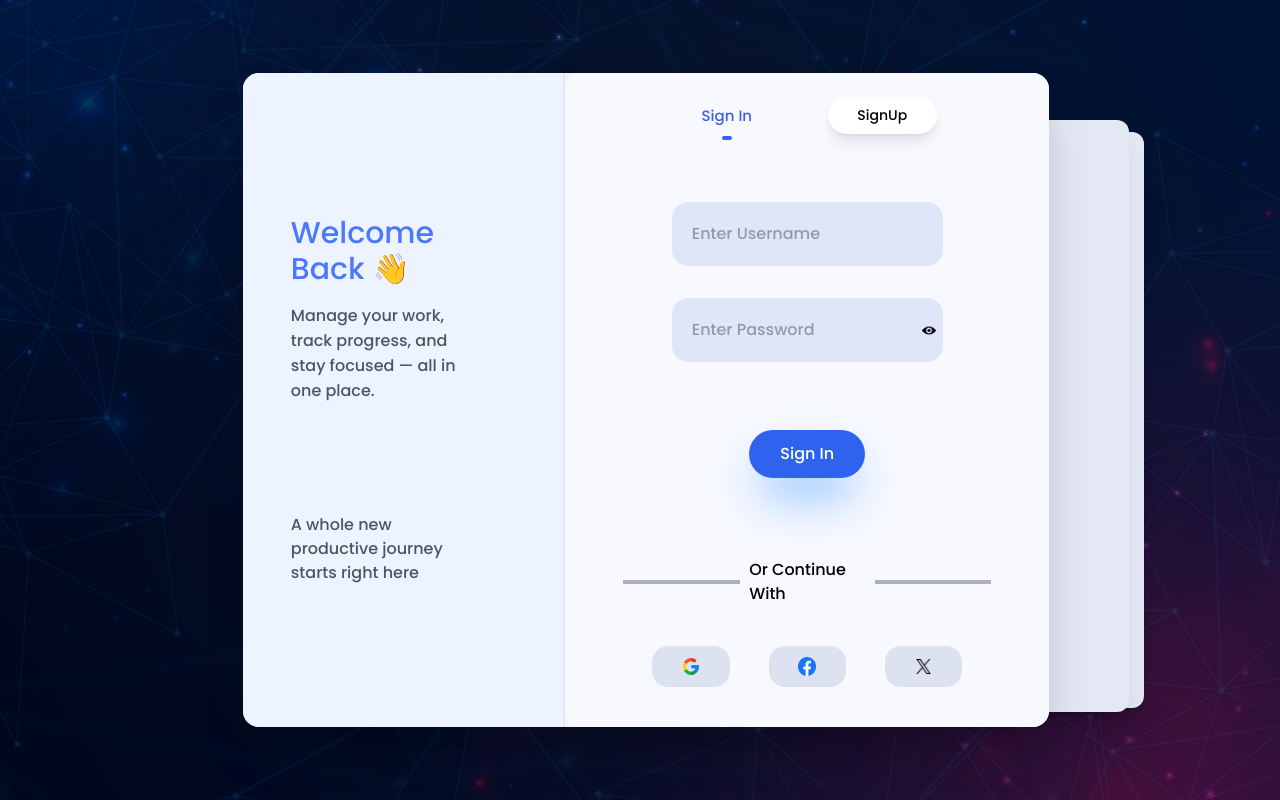
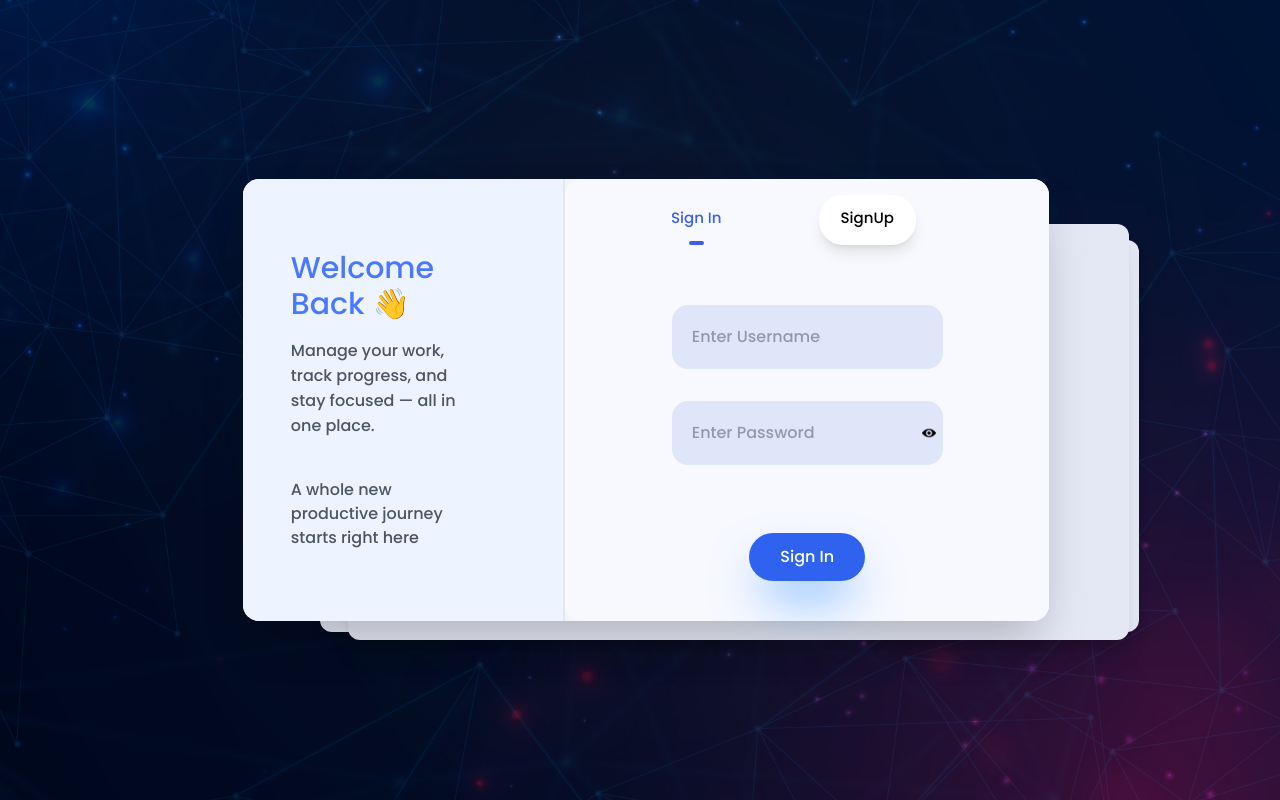
Before and after one commit to Prateek-Shar/Dashboard_Frontend, a React (Vite) app: page / in a window 1280 px wide. Built offline with nearby package versions, Linux system fonts and the light colour scheme.

Commit message:
changes in ui

```diff
--- a/src/Pages/Login_Register.tsx
+++ b/src/Pages/Login_Register.tsx
@@ -31,13 +31,13 @@ const Login_Register = () => {
 
     return (
 
-        <div className="xl:w-screen xl:h-screen bg-[url(/images/bg_login.jpg)] bg-cover bg-no-repeat flex xl:justify-normal items-center ml:w-full ml:h-screen ml:justify-center mm:w-full mm:h-full mm:justify-center mm:py-13">
+        <div className="xl:w-screen xl:h-screen bg-[url(/images/bg_login.jpg)] bg-cover bg-no-repeat flex xl:justify-normal items-center ml:w-full ml:h-screen ml:justify-center mm:w-full mm:h-screen mm:justify-center mm:py-13">
 
             <div className="w-[90%] flex justify-center items-center">
                 {loginBg && (
                 <>
-                    <div className="absolute xl:top-33 xl:left-78 xl:w-[65%] xl:h-[72%] bg-[#e4e7f4] rounded-xl shadow-lg z-0 ml:top-13 ml:left-8 ml:w-[90%] ml:h-[85%] mm:top-15 mm:left-7 mm:w-[90%] mm:h-[82%]" />
-                    <div className="xl:flex absolute xl:top-30 xl:left-87 xl:w-[61%] xl:h-[74%] bg-[#e4e7f4] rounded-xl shadow-xl z-10 ml:hidden" />
+                    <div className="absolute xl:top-60 xl:left-80 xl:w-[64%] xl:h-[49%] bg-[#e4e7f4] rounded-xl shadow-lg z-0 ml:top-30 ml:left-8 ml:w-[90%] ml:h-[64%] mm:top-33 mm:left-7 mm:w-[90%] mm:h-[61%]" />
+                    <div className="xl:flex absolute xl:top-56 xl:left-87 xl:w-[61%] xl:h-[52%] bg-[#e4e7f4] rounded-xl shadow-xl z-10 ml:hidden" />
                 </>
                 )}
 
--- a/src/components/Navigation_com/min_sidebar.tsx
+++ b/src/components/Navigation_com/min_sidebar.tsx
@@ -20,17 +20,17 @@ const Min_sidebar = () => {
             });
 
             if (res.ok) {
-                navigate("/"); // redirect to login page
-            } else {
+                navigate("/");
                 console.error("Failed to logout");
             }
+
         } catch (error) {
             console.error("Error during logout:", error);
         }
     };
 
     const handleClickToOverview = () => {
-        navigate("/overviewyi")
+        navigate("/overview")
     }
 
     const handleClickToCustomer = () => {
--- a/src/components/login_register_com/login_form.tsx
+++ b/src/components/login_register_com/login_form.tsx
@@ -136,7 +136,7 @@ const Login_form = () => {
                     </div>
                 </div>
 
-                <div className="w-full flex mt-15 justify-center">
+                <div className="w-full flex mt-15 justify-center mb-10">
                     <div className="xl:w-[30%] bg-[#3062f0] flex justify-center rounded-3xl shadow-2xl shadow-blue-400 ml:w-[50%] mm:w-[50%]">
 
                     {loader && (
@@ -157,7 +157,7 @@ const Login_form = () => {
 
             </form>
 
-            <div className="w-full mt-20 flex justify-evenly">
+            {/* <div className="w-full mt-20 flex justify-evenly">
                 <div className="xl:w-[30%] ml:w-[20%] mm:w-[15%] flex justify-center items-center">
                     <hr className="border-[#acafbc] border-2 w-full" />
                 </div>
@@ -183,7 +183,7 @@ const Login_form = () => {
                 <div className="w-[20%] bg-[#dce2f0] p-2 mm:p-2 flex justify-center items-center rounded-2xl">
                     <img src={twitter} className="object-contain xl:w-[25%] w-[30%]"/>
                 </div>
-            </div>
+            </div> */}
 
         </div>
 
--- a/src/components/login_register_com/login_head.tsx
+++ b/src/components/login_register_com/login_head.tsx
@@ -7,10 +7,10 @@ const Login_Head:React.FC<Register> = ( {onSwitch} ) => {
 
     return (
 
-        <div className="w-[80%] flex justify-evenly xl:mt-4 xl:w-[75%] mr-10 mm:mr-0">
-            <div className="w-[40%] xl:w-[27%]">
-                <div className="w-full rounded-3xl flex justify-center mt-2">
-                    <p className="font-Poppins p-3 mm:py-2 text-[#3b60e7] mm:text-[15px]">Sign In</p>
+        <div className="flex justify-evenly xl:mt-4 xl:w-[80%] mm:w-full xl:mr-20 ml:mr-5 mm:mr-0 mm:mt-8">
+            <div className="xl:w-[40%] mm:w-[40%] mm:items-normal xl:flex xl:flex-col xl:items-center">
+                <div className="xl:w-[50%] mm:w-full rounded-3xl flex justify-center">
+                    <p className="font-Poppins xl:p-3 mm:py-2 text-[#3b60e7] mm:text-[16px] xl:text-[15px]">Sign In</p>
                 </div>
 
                 <div className="w-full flex justify-center items-center">
@@ -20,8 +20,8 @@ const Login_Head:React.FC<Register> = ( {onSwitch} ) => {
                 </div>
             </div>
 
-            <div className="w-[40%] xl:w-[30%] bg-white rounded-3xl flex justify-center mt-2 mb-2 shadow-lg">
-                <p className="font-Poppins p-3 mm:p-2 hover:cursor-pointer mm:text-[14px]" onClick={onSwitch}>SignUp</p>
+            <div className="xl:w-[25%] mm:w-[40%] bg-white rounded-3xl flex justify-center shadow-lg">
+                <p className="font-Poppins xl:p-3 mm:p-2 hover:cursor-pointer mm:text-[16px] xl:text-[15px]" onClick={onSwitch}>SignUp</p>
             </div>
         </div>
 
```
